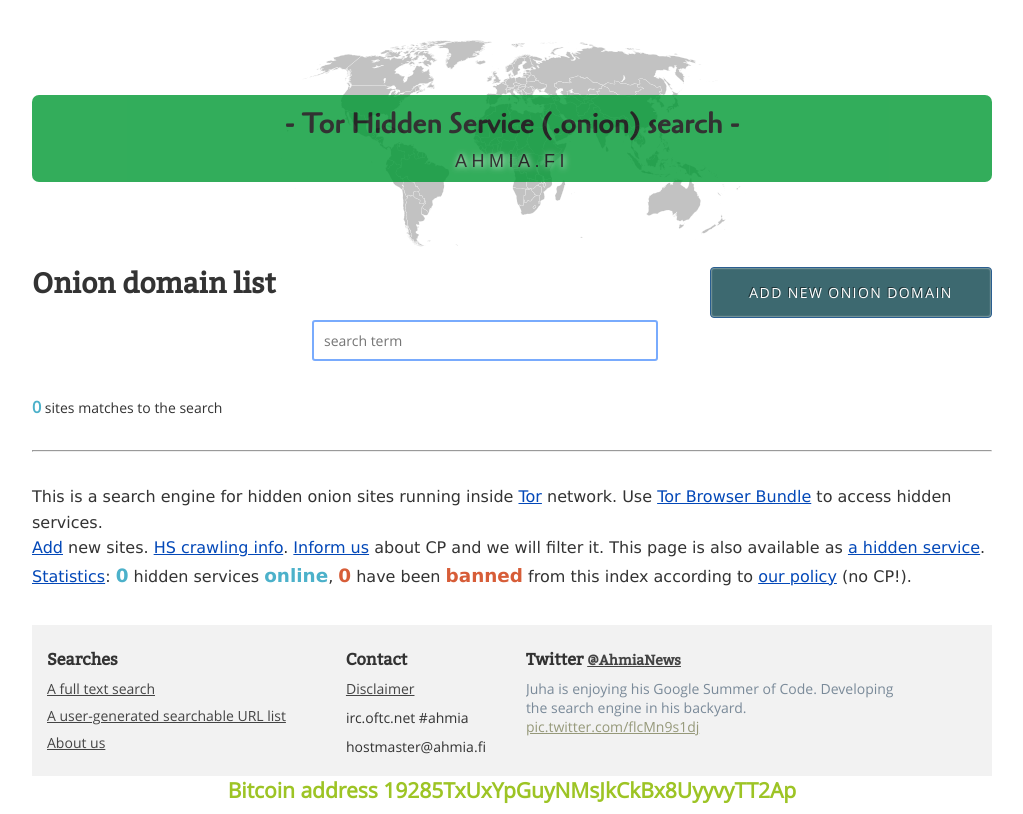
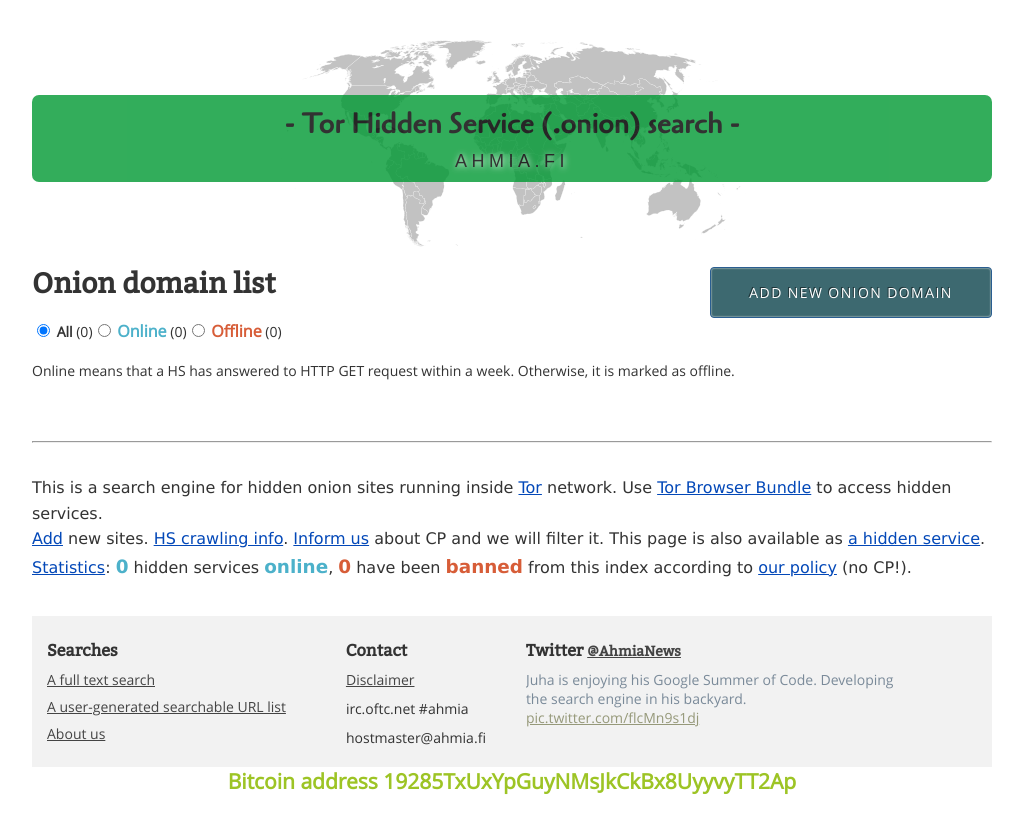
Before and after one commit to juhanurmi/ahmia, a Django app: page /stats/history in a window 1280 px wide. Shown: the whole page, without its empty margins (128-1151 px from the left). Run offline with Django 3.2, Linux system fonts and the light colour scheme; data that the repository does not hold is empty.

Commit message:
JavaScript based searches to hidden service lists.

```diff
--- /dev/null
+++ b/ahmia/static/js/history.js
@@ -0,0 +1,42 @@
+function filter_hses() {
+  var lis = $("li");
+
+  lis.each(function( index ) {
+    lis[index].style.display = "none";
+  });
+
+  var selection = $("form input:radio:checked").val();
+  var classselection = '.' + selection;
+
+  var selected_lis = lis.filter(classselection);
+
+  selected_lis.each(function( index ) {
+    selected_lis[index].style.display = "block"
+  });
+}
+
+
+$(document).ready(function() {
+
+  // Gets the number of elements representing HSes
+  var onlinecount = $('.online').length
+  var offlinecount = $('.offline').length
+  // Total number of HSes
+  var total = parseInt(onlinecount) + parseInt(offlinecount);
+
+  // Build filtering buttons
+  var filter_form = $("form");
+
+  var online_selection = '<input type="radio" name="status" value="online"> <strong class="color12">Online</strong> (' + onlinecount + ')';
+  var offline_selection = '<input type="radio" name="status" value="offline"> <strong class="color1">Offline</strong> (' + offlinecount + ')';
+  var all_selection = '<input type="radio" name="status" value="hs_site" checked="checked"> <strong>All</strong> (' + total + ')';
+
+  filter_form.append( all_selection );
+  filter_form.append( online_selection );
+  filter_form.append( offline_selection );
+
+  filter_form.change(function() {
+    filter_hses();
+  });
+
+});
--- a/ahmia/static/js/search.js
+++ b/ahmia/static/js/search.js
@@ -15,10 +15,25 @@
         if(filter) {
           // this finds all links in a list that contain the input,
           // and hide the ones not containing the input while showing the ones that do
-          $(list).find("li:not(:Contains(" + filter + "))").hide();
-          $(list).find("li:Contains(" + filter + ")").show();
+
+	  // Hide
+          var li_hide = $(list).find("li:not(:Contains(" + filter + "))");
+	  li_hide.each(function( index ) {
+	    li_hide[index].style.display = "none"
+	  });
+
+	  // Show
+          var li_show = $(list).find("li:Contains(" + filter + ")");
+	  li_show.each(function( index ) {
+	    li_show[index].style.display = "block"
+	  });
+
         } else {
-          $(list).find("li").show();
+	  // Show
+          var li_show = $(list).find("li:Contains(" + filter + ")");
+	  li_show.each(function( index ) {
+	    li_show[index].style.display = "block"
+	  });
         }
         showNumberOfResults();
 	highlightText();
--- a/ahmia/static/js/tor2web.js
+++ b/ahmia/static/js/tor2web.js
@@ -86,7 +86,7 @@
 }
 
 function generateList() {
-  var setOption = setOption = $("form input:radio:checked").val();
+  var setOption = $("form input:radio:checked").val();
   var filtering = [];
   var ul_element = $("#generatedlist");
   ul_element.empty();
--- a/ahmia/templates/history.html
+++ b/ahmia/templates/history.html
@@ -4,26 +4,26 @@
 
 {% block content %}
 
-<script type="text/javascript">
-
-</script>
+<script type="text/javascript" src='/static/js/history.js'></script>
 
  <a href="/add/" class="button-add right">Add new onion domain</a>
  <h2>Onion domain list</h2>
  <noscript><p>ENABLE JAVASCRIPT (CLIENT SIDE).</p></noscript>
- <script type="text/javascript" src="/static/js/search.js"></script>
- <div id="search"></div>
+ <form id="filters"></form>
+ <br>
+ <p>Online means that a HS has answered to HTTP GET request within a week. Otherwise, it is marked as offline.</p>
+ <br>
   <div id='wrap'>
    <ul id='list' class='steps'>
 {% for site in onions %}
-     <li class="hs_site clickable_pointer">
+     <li class='hs_site clickable_pointer {% if site.online %}online{% else %}offline{% endif %}'>
       <div onclick="window.location='/address/{{ site.id  }}'">
        <h3><a href="{{ site.url }}">{{ site.id }}.onion</a></h3>
        <div class='infotext'>
         {% if site.online %}<strong class="color12">Online</strong>{% else %}<strong class="color1">Offline</strong>{% endif %}
         <br />
         {% if site.seenOnline %}
-	  <b>Last time seen online: </b>{{ site.seenOnline }}<br />
+	  <b>Last time seen online: </b><span class="seenonline">{{ site.seenOnline }}</span><br />
 	{% else %}
 	  <b>Never seen online</b><br />
         {% endif %}
@@ -36,5 +36,5 @@
 {% endfor %}
    </ul>
   </div>
-  <strong id="totalresults" class="color12" style="text-align:center;"></strong> sites matches to the search
+
 {% endblock %}
--- a/ahmia/templates/tor2web.html
+++ b/ahmia/templates/tor2web.html
@@ -22,6 +22,8 @@
 <noscript><p>Please enable JavaScript to view these statistics.</p></noscript>
 
 <h2>Tor2web nodes</h2>
+
+<p>Checking which Tor2web nodes are online</p>
 
 <ul data-bind="foreach:servers">
     <li> <a href="#" data-bind="text:name,attr:{href: 'https://'+name}">tester</a> <span data-bind="text:status,css:status"></span></li>
```
